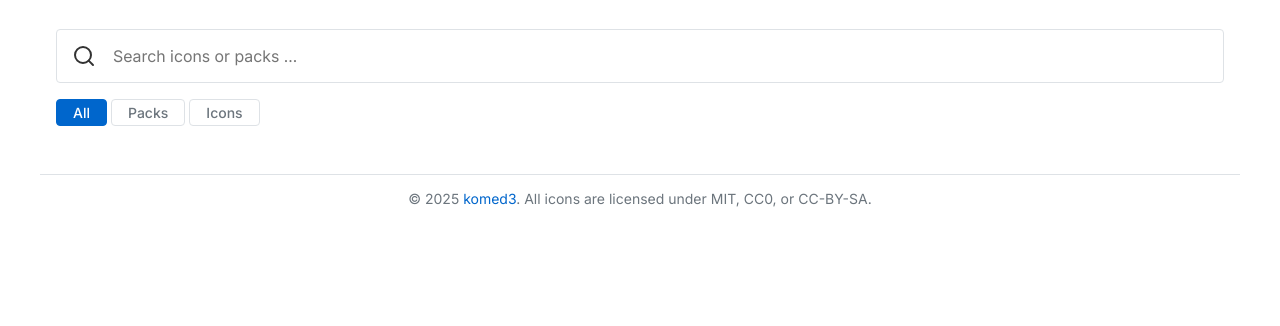
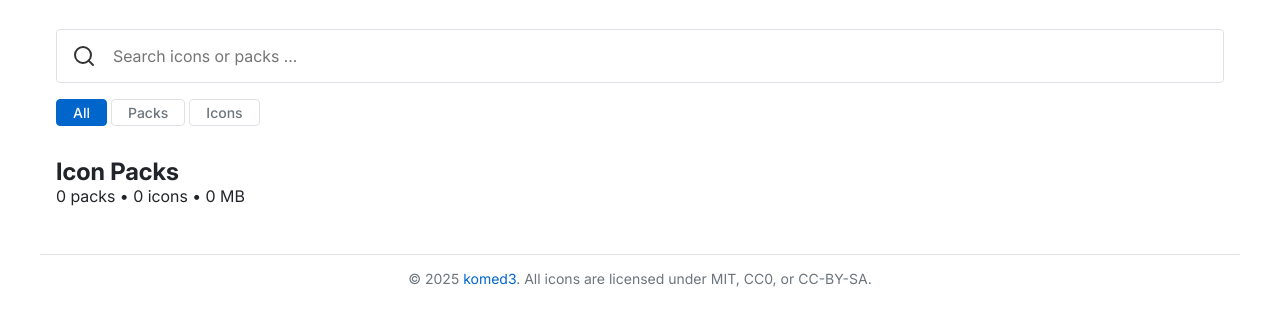
Before and after one commit to komed3/icon-library, a website: page index.html in a window 1280 px wide. Shown: the part 76-402 px from the top of the page. Drawn offline with nearby package versions, Linux system fonts and the light colour scheme.

Commit message:
add packs grid

```diff
--- a/index.html
+++ b/index.html
@@ -44,6 +44,21 @@
                     <p>Loading icon library …</p>
                 </section>
 
+                <!-- Main View - Packs List -->
+                <section id="packs">
+                    <div class="section-header">
+                        <h2>Icon Packs</h2>
+                        <div class="section-stats">
+                            <span id="pack-count">0 packs</span> •
+                            <span id="icon-count">0 icons</span> •
+                            <span id="total-size">0 MB</span>
+                        </div>
+                    </div>
+                    <div id="packs-grid" class="packs-grid">
+                        <!-- Packs will be dynamically inserted here -->
+                    </div>
+                </section>
+
             </div>
         </main>
         <footer class="footer">
```
